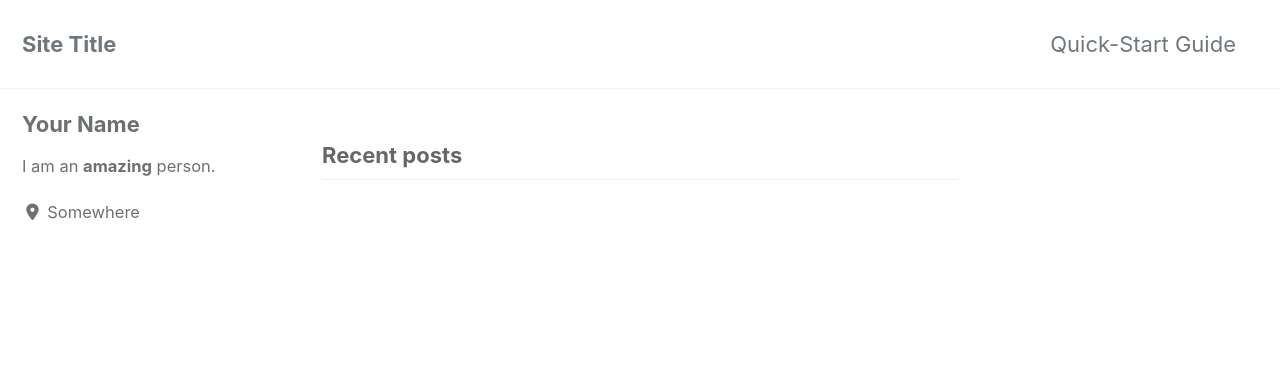
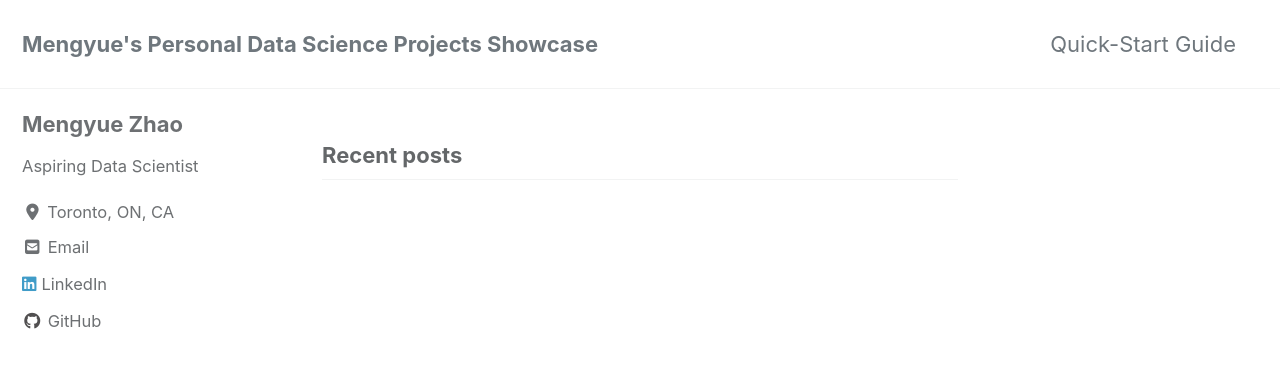
Before and after one commit to becZzZhao/becZzZhao.github.io, a Jekyll site: the page built from index.html, in a window 1280 px wide and 900 px high. Shown: the top 368 px of the window. Built offline with Jekyll 4.4.1, drawn with Linux system fonts in a browser that asks for light colours; cached includes are drawn as plain includes; nearby versions of some CDN libraries; the list of posts is cut into pages by our own code; some of the changed text lies outside the part shown.

Commit message:
Update _config.yml

```diff
--- a/_config.yml
+++ b/_config.yml
@@ -16,14 +16,14 @@ minimal_mistakes_skin    : "default" # "air", "aqua", "contrast", "dark", "dirt"
 
 # Site Settings
 locale                   : "en-US"
-title                    : "Site Title"
+title                    : "Mengyue's Personal Data Science Projects Showcase"
 title_separator          : "-"
 subtitle                 : # site tagline that appears below site title in masthead
-name                     : "Your Name"
-description              : "An amazing website."
+name                     : "Mengyue Zhao"
+description              : "This is a showcase of mengyue's private and personal data science projects!"
 url                      : # the base hostname & protocol for your site e.g. "https://mmistakes.github.io"
 baseurl                  : # the subpath of your site, e.g. "/blog"
-repository               : # GitHub username/repo-name e.g. "mmistakes/minimal-mistakes"
+repository               : "https://beczzzhao.github.io/"
 teaser                   : # path of fallback teaser image, e.g. "/assets/images/500x300.png"
 logo                     : # path of logo image to display in the masthead, e.g. "/assets/images/88x88.png"
 masthead_title           : # overrides the website title displayed in the masthead, use " " for no title
@@ -93,18 +93,18 @@ analytics:
 
 # Site Author
 author:
-  name             : "Your Name"
+  name             : "Mengyue Zhao"
   avatar           : # path of avatar image, e.g. "/assets/images/bio-photo.jpg"
-  bio              : "I am an **amazing** person."
-  location         : "Somewhere"
+  bio              : "Aspiring Data Scientist"
+  location         : "Toronto, ON, CA"
   email            :
   links:
     - label: "Email"
       icon: "fas fa-fw fa-envelope-square"
-      # url: "mailto:your.name@email.com"
-    - label: "Website"
-      icon: "fas fa-fw fa-link"
-      # url: "https://your-website.com"
+      url: "beczhaozmy@gmail.com"
+    - label: "LinkedIn"
+      icon: "fab fa-linkedin"
+      url: "https://www.linkedin.com/in/mengyue-rebecca-zhao-a15bb8111/"
     - label: "Twitter"
       icon: "fab fa-fw fa-twitter-square"
       # url: "https://twitter.com/"
@@ -113,7 +113,7 @@ author:
       # url: "https://facebook.com/"
     - label: "GitHub"
       icon: "fab fa-fw fa-github"
-      # url: "https://github.com/"
+      url: "https://beczzzhao.github.io/"
     - label: "Instagram"
       icon: "fab fa-fw fa-instagram"
       # url: "https://instagram.com/"
@@ -279,3 +279,11 @@ defaults:
       comments: # true
       share: true
       related: true
+
+  # _pages
+  - scope:
+      path: ""
+      type: pages
+    values:
+      layout: single
+      author_profile: true
```
